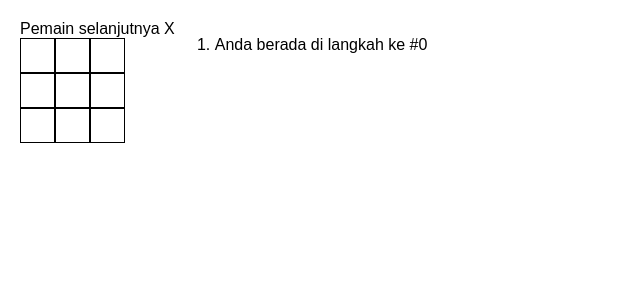
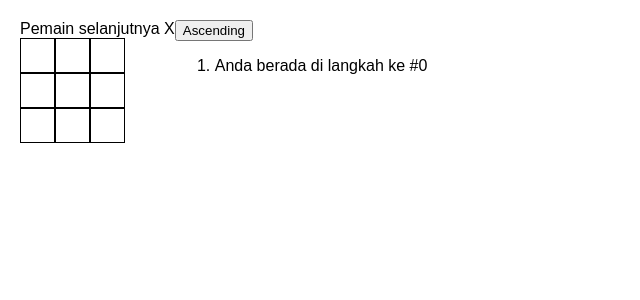
Before and after one commit to denandaprayoga/game-tic-tac-toe, a React (Vite) app: page / in a window 1280 px wide. Shown: the top 300 px of the page, without its empty margins (0-640 px from the left). Built offline with nearby package versions, Linux system fonts and the light colour scheme.

Commit message:
menambahkan fitur ascending/descending

```diff
--- a/src/App.jsx
+++ b/src/App.jsx
@@ -58,6 +58,8 @@ function Board({ xIsNext, squares, onPlay }) {
 export default function Game() {
   const [history, setHistory] = useState([Array(9).fill(null)]);
   const [currentMove, setCurrentMove] = useState(0);
+  const [ascending, setAscending] = useState(true);
+  const displayAscending = ascending ? 'Ascending' : 'Descending';
   const xIsNext = currentMove % 2 === 0;
   const currentSquare = history[currentMove];
 
@@ -90,13 +92,18 @@ export default function Game() {
     );
   });
 
+  function toogleButtonAscending() {
+    setAscending(!ascending);
+  }
+
   return (
     <div className='game'>
       <div className='game-board'>
         <Board xIsNext={xIsNext} squares={currentSquare} onPlay={handlePlay} />
       </div>
       <div className='game-info'>
-        <ol>{moves}</ol>
+        <button onClick={toogleButtonAscending}>{displayAscending}</button>
+        <ol>{ascending ? moves : moves.reverse()}</ol>
       </div>
     </div>
   );
```
